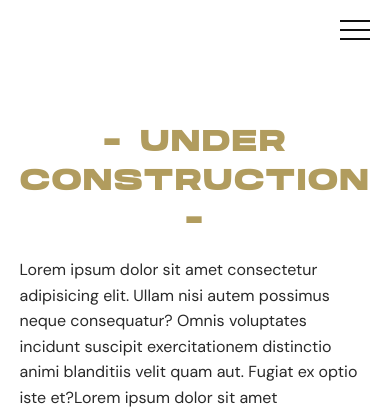
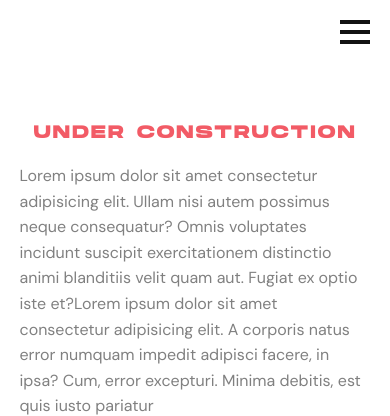
Before and after one commit to enkr1/555beatbox, a PHP site: page /portfolio.html in a window 390 px wide. Shown: the top 416 px of the page. Run offline with PHP 8.4, Linux system fonts and the light colour scheme; some web fonts are replaced.

Commit message:
:iphone: Overall responsiveness and design tweak

```diff
--- a/css/style.css
+++ b/css/style.css
@@ -460,16 +460,14 @@ section {
   margin: 2rem 0;
   padding-top: 10rem;
 }
-
 .section-heading h1 {
   font-size: 3.5rem;
-  color: #9e8437;
+  color: #EF3340;
   opacity: 0.8;
   text-transform: uppercase;
   font-weight: 300;
   position: relative;
   margin-bottom: 0.8rem;
-  /* font-family: 'Lora', serif; */
   letter-spacing: 0.2rem;
 }
 @media all and (max-width: 992px) {
@@ -1034,7 +1031,7 @@ li {
     top: 2rem;
     right: 2rem;
     width: 3rem;
-    height: 2rem;
+    height: 2.4rem;
   }
 }
 
@@ -1050,7 +1047,7 @@ li {
 }
 @media all and (max-width: 768px) {
   .bar {
-    height: 2px;
+    height: .4rem;
   }
 }
 
--- a/js/components/construction.js
+++ b/js/components/construction.js
@@ -14,9 +14,9 @@ class Construction extends HTMLElement {
         <div class="content">
             <div class="container construction-container inner">
                 <div class="section-heading">
-                    <h1>- Under Construction -</h1>
+                    <h1 style="font-size: 1.8rem;">Under Construction</h1>
                 </div>
-                 <p>
+                 <p style="color: grey;">
                 Lorem ipsum dolor sit amet consectetur adipisicing elit. Ullam nisi
                 autem possimus neque consequatur? Omnis voluptates incidunt suscipit
                 exercitationem distinctio animi blanditiis velit quam aut. Fugiat ex
--- a/js/components/event-items.js
+++ b/js/components/event-items.js
@@ -10,7 +10,7 @@ class Event {
 
     // images/coming-soon.jpg
     display(index) {
-        // this.imgSrc = "images/coming-soon.jpg";
+        this.imgSrc = "images/coming-soon.jpg";
 
         let item =
             `<div class="swiper-slide event-item">` +
--- a/scss/_about.scss
+++ b/scss/_about.scss
@@ -51,28 +51,12 @@
             mix-blend-mode: multiply;
 
             svg {
-                width: 120rem;
+                width: 80vw;
                 height: fit-content;
 
-                // small laptop
-                @media all and (max-width: $screen_md_1) {
-                    width: 50em;
+                @media all and (max-width: $screen_xs) {
+                    width: 90vw;
                 }
-
-                // tablet
-                @media all and (max-width: $screen_sm) {
-                    width: 40em;
-                }
-
-                // mobile
-                @media all and (max-width: $screen_xs) {
-                    width: 35em;
-                }
-
-                @media all and (max-width: $screen_xxs) {
-                    width: 26em;
-                }
-
             }
         }
     }
@@ -97,7 +81,7 @@
         // NOTE: Apply once screen meets 768 and below
         @media all and (max-width: $screen_sm) {
             flex-direction: column;
-            padding: 0 8vw;
+            padding: 0 6vw;
 
             &.about-section {
                 height: auto;
@@ -182,11 +166,16 @@
         }
 
         .discord-button-container {
-            margin: 6em 0;
+            margin: 10vh 0;
             display: flex;
             align-items: center;
             justify-content: center;
             flex-direction: row;
+
+            // NOTE: Apply once screen meets 768 and below
+            @media all and (max-width: $screen_sm) {
+                margin: 6vh 0;
+            }
 
             div {
                 border: 1px solid $theme-color;
@@ -209,15 +198,30 @@
                 &:hover {
                     opacity: 1;
                     transform: translate(-1rem, -1rem);
-
                 }
 
                 &:active {
                     transform: scale(.9);
                 }
 
+
+
+                // NOTE: Apply once screen meets 768 and below
+                @media all and (max-width: $screen_sm) {
+                    padding: .6rem 1.2rem;
+                }
+
                 img {
                     width: 6rem;
+
+                    // NOTE: Apply once screen meets 768 and below
+                    @media all and (max-width: $screen_sm) {
+                        width: 4rem;
+                    }
+
+                    @media all and (max-width: $screen_xs) {
+                        width: 3rem;
+                    }
                 }
 
                 p {
@@ -225,11 +229,19 @@
                     margin: 1rem 0 1rem 1.2rem;
                     color: $theme-color;
 
-                    // NOTE: Apply once screen meets 768 and below
                     @media all and (max-width: $screen_md_2) {
                         // ..
                         font-size: 1.6rem;
 
+                    }
+
+                    // NOTE: Apply once screen meets 768 and below
+                    @media all and (max-width: $screen_sm) {
+                        font-size: 1.2rem;
+                    }
+
+                    @media all and (max-width: $screen_xs) {
+                        font-size: 1rem;
                     }
                 }
             }
--- a/scss/_contact.scss
+++ b/scss/_contact.scss
@@ -29,9 +29,14 @@
                 // ...
             }
 
-            h6,
             p {
-                // ...
+                font-family: 'hansonBold';
+                font-size: 1.6rem;
+
+                // NOTE: Apply once screen meets 768 and below
+                @media all and (max-width: $screen_md_2) {
+                    font-size: 1.4rem;
+                }
             }
         }
 
@@ -146,7 +151,7 @@ select:-webkit-autofill:focus {
     left: 0;
     width: 100%;
     height: 100%;
-    border-bottom: 2px solid $theme-dark-color-1;
+    border-bottom: 2px solid $theme-color;
     transform: translateX(-100%);
     transition: transform .6s ease;
 }
@@ -159,7 +164,6 @@ select:-webkit-autofill:focus {
     bottom: 5px;
     left: 0;
     transition: all 0.3s ease;
-    // color: $theme-dark-color-1;
 }
 
 .email-section input[value=""] {
@@ -179,7 +183,7 @@ select:-webkit-autofill:focus {
 .message-section textarea:valid+.label-message .content-message {
     // transform: translateY(-100%);
     top: 0;
-    color: $theme-dark-color-1;
+    color: $theme-color;
     transition: all .4s ease-in-out;
 }
 
@@ -194,22 +198,22 @@ select:-webkit-autofill:focus {
 }
 
 input.contact-submit-btn {
+    cursor: pointer;
+    font-size: 1.6rem;
+    text-transform: uppercase;
     margin-top: 6rem;
-    font-size: 1.6rem;
+    padding: 0.8rem 3rem;
+    width: 30vw;
     height: fit-content;
-    text-transform: uppercase;
+    min-width: 18rem;
     max-width: 26rem;
-    width: 30vw;
-    min-width: 18rem;
-    color: $theme-light-color;
+    color: $theme-color;
     background-color: $theme-dark-color-2;
-    padding: 0.8rem 3rem;
     border: none;
-    cursor: pointer;
     box-shadow: $neumorphism-box-shadow;
-    transition: all .3s ease-in-out;
     border-top-left-radius: 1rem;
     border-bottom-right-radius: 1rem;
+    transition: all .3s ease-in-out;
 
     &:hover {
         // color: $theme-dark-color;
--- a/scss/_event.scss
+++ b/scss/_event.scss
@@ -91,27 +91,43 @@
             }
 
 
-            h1.event-title {
+            .event-title,
+            .event-description {
                 flex: 50%;
+                transition: all .6s ease-in-out;
+
+                // NOTE: Apply once screen meets 992 and below
+                @media all and (max-width: $screen_md_2) {
+                    transform: translateY(0) !important;
+                }
+            }
+
+            .event-title {
                 mix-blend-mode: difference;
                 font-size: 6rem;
                 font-weight: 300;
                 -webkit-text-stroke: 2px white;
                 margin: 1rem 0;
                 // -webkit-text-stroke-color: $theme-color;
+                transform: translateY(-100vh);
 
-                transform: translateY(-100vh);
-                transition: all .6s ease-in-out; // SAME
+                // NOTE: Apply once screen meets 992 and below
+                @media all and (max-width: $screen_md_2) {
+                    font-size: 4rem;
+                }
+                // NOTE: Apply once screen meets 768 and below
+                @media all and (max-width: $screen_sm) {
+                    font-size: 2rem;
+                    -webkit-text-stroke: 1px white;
+                }
             }
 
 
             .event-description {
-                flex: 50%;
                 padding: 2rem;
                 text-align: right;
                 background-color: rgba(0, 0, 0, 0.6);
                 transform: translateY(50vh);
-                transition: all .6s ease-in-out; // SAME
 
                 @media all and (min-width: $screen_sm + 1) {
                     // ...
--- a/scss/_footer.scss
+++ b/scss/_footer.scss
@@ -42,7 +42,7 @@
 
         p,
         h6 {
-            color: $theme-dark-color-1;
+            color: $theme-color;
             font-size: 1.8rem;
             text-transform: uppercase;
         }
@@ -87,7 +87,7 @@
     position: fixed;
     height: 5rem;
     width: 5rem;
-    background-color: $theme-dark-color-1;
+    background-color: $theme-color;
     opacity: .8;
     top: 89vh;
     right: 3%;
--- a/scss/_global.scss
+++ b/scss/_global.scss
@@ -196,21 +196,20 @@ section {
     margin: 2rem 0;
     // This is a hack to get the heading to center.
     padding-top: 10rem;
-}
 
-.section-heading h1 {
+    h1 {
         font-size: 3.5rem;
-    color: $dark-gold;
+        color: $theme-color;
         opacity: 0.8;
         text-transform: uppercase;
         font-weight: 300;
         position: relative;
         margin-bottom: 0.8rem;
-    /* font-family: 'Lora', serif; */
         letter-spacing: 0.2rem;
 
         @media all and (max-width: $screen_md_2) {
             font-size: 3rem;
+        }
     }
 }
 
--- a/scss/_header.scss
+++ b/scss/_header.scss
@@ -175,7 +175,7 @@ header {
             font-family: "hansonBold";
             letter-spacing: .2rem;
             text-transform: uppercase;
-            font-size: 1.4rem;
+            font-size: 1.2rem;
             padding: .6rem 2rem;
             color: $nav-bar-font-color;
             user-select: none;
@@ -186,7 +186,7 @@ header {
             }
 
             @media all and (max-width: $screen_lg) {
-                font-size: 1.2em;
+                // font-size: 1.2em;
                 padding: 1.2rem;
             }
 
@@ -262,7 +262,7 @@ li {
             top: 2rem;
             right: 2rem;
             width: 3rem;
-            height: 2rem;
+            height: 2.4rem;
         }
     }
 }
@@ -276,16 +276,9 @@ li {
     background: $theme-mobile-bar-color;
     width: 100%;
     height: .6rem;
-    // border-radius: .2rem;
-    // -webkit-box-shadow:
-    //     0px 0px 12px 0px var(--third-color);
-    // -moz-box-shadow:
-    //     0px 0px 12px 0px var(--third-color);
-    // box-shadow:
-    //     0px 0px 12px 0px $theme-dark-color;
 
     @media all and (max-width: $screen_sm) {
-        height: 2px;
+        height: .4rem;
     }
 }
 
```
Also changed, not shown: other parts of css/style.css (+81 -42 lines). Lines whose indentation alone changed are shown as unchanged.
